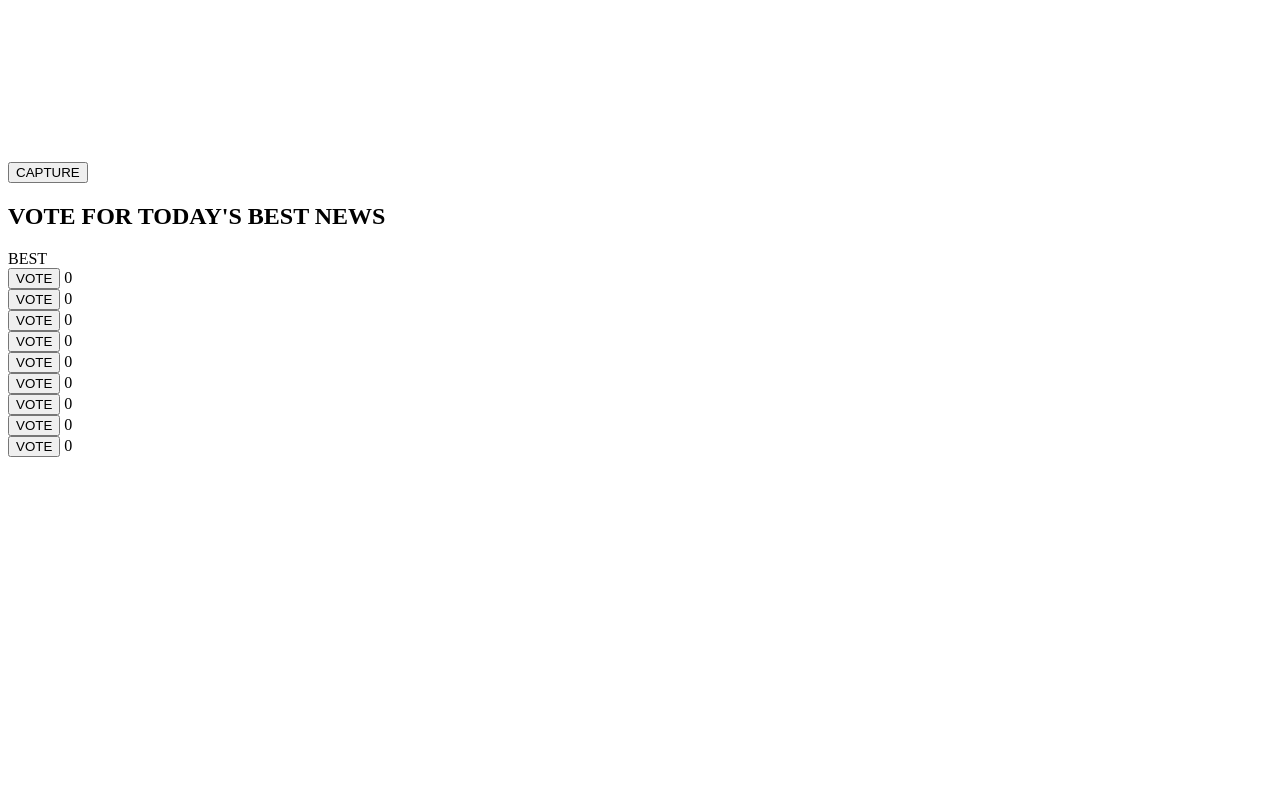
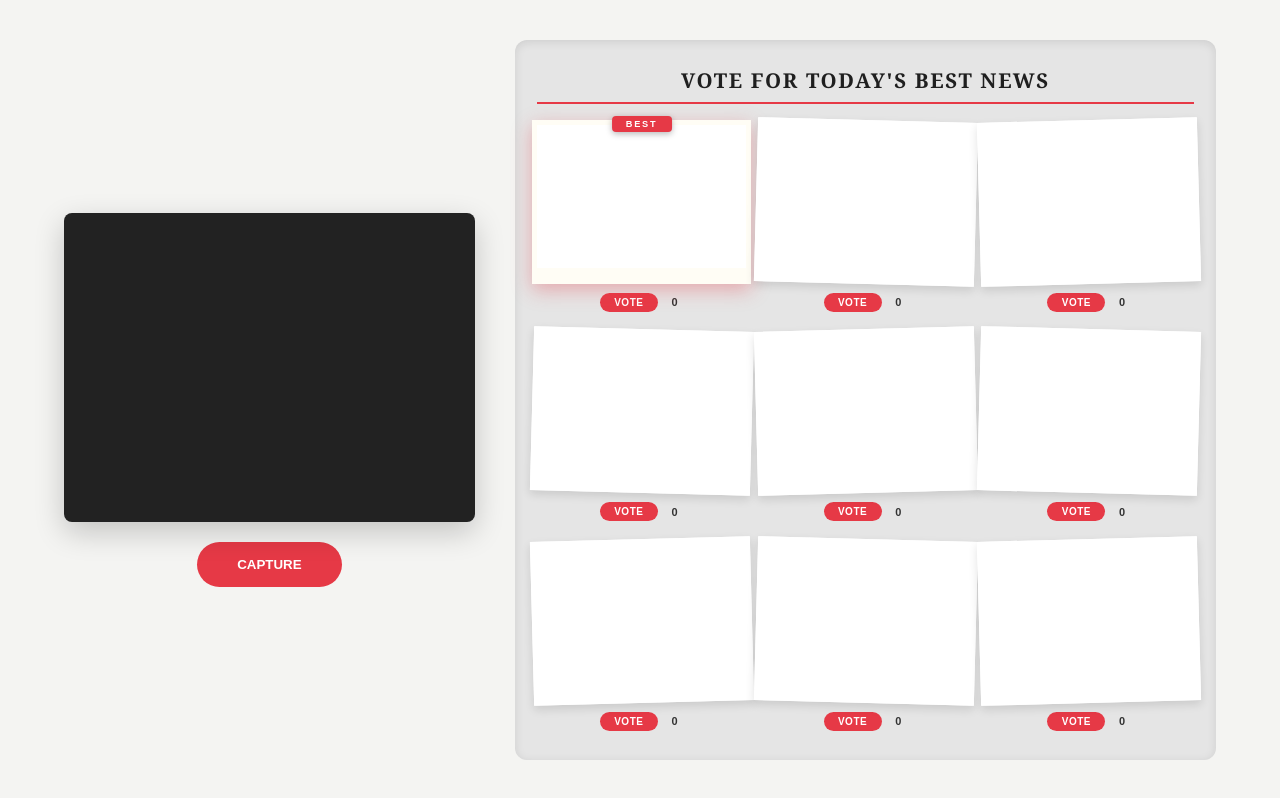
Before and after one commit to Qiqi827/CIU265_InteractionDesignProject, a website: page NewspaperPages/frontend/public/capture.html in a window 1280 px wide. Drawn offline with Linux system fonts and the light colour scheme; files that its build step writes are made by us from their sources; the site is published under a folder, as on GitHub Pages, so addresses that start at the root find nothing.

Commit message:
修改层级

```diff
--- a/NewspaperPages/frontend/capture.html
+++ b/NewspaperPages/frontend/public/capture.html
@@ -3,7 +3,7 @@
 <head>
     <meta charset="UTF-8">
     <title>Virtual Polaroid - Viewfinder</title>
-    <link rel="stylesheet" href="/css/style.css">
+    <link rel="stylesheet" href="style.css">
 </head>
 <body>
     <div class="container">
@@ -88,6 +88,6 @@
     <div id="toast" class="toast" role="status" aria-live="polite"></div>
     <canvas id="canvas" style="display:none;"></canvas>
 
-    <script type="module" src="/js/script.js"></script>
+    <script type="module" src="script.js"></script>
 </body>
 </html>
```
Also changed, not shown: NewspaperPages/frontend/public/style.css (renamed from NewspaperPages/frontend/style.css), 1 other file.
